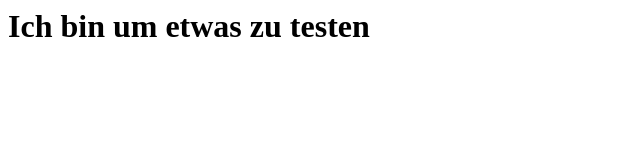
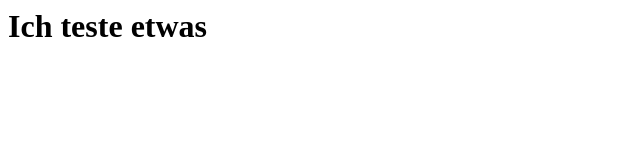
Before and after one commit to DieLeertaste/website, a plain HTML site: page index.html in a window 1280 px wide. Shown: the whole page, without its empty margins (0-640 px from the left). Drawn offline with Linux system fonts and the light colour scheme.

Commit message:
Update index.html

```diff
--- a/index.html
+++ b/index.html
@@ -3,6 +3,6 @@
         <title>Test</title>
     </head>
     <body>
-        <p><h1>Ich bin um etwas zu testen</h1></p>
+        <p><h1>Ich teste etwas</h1></p>
     </body>
 </html>
```
